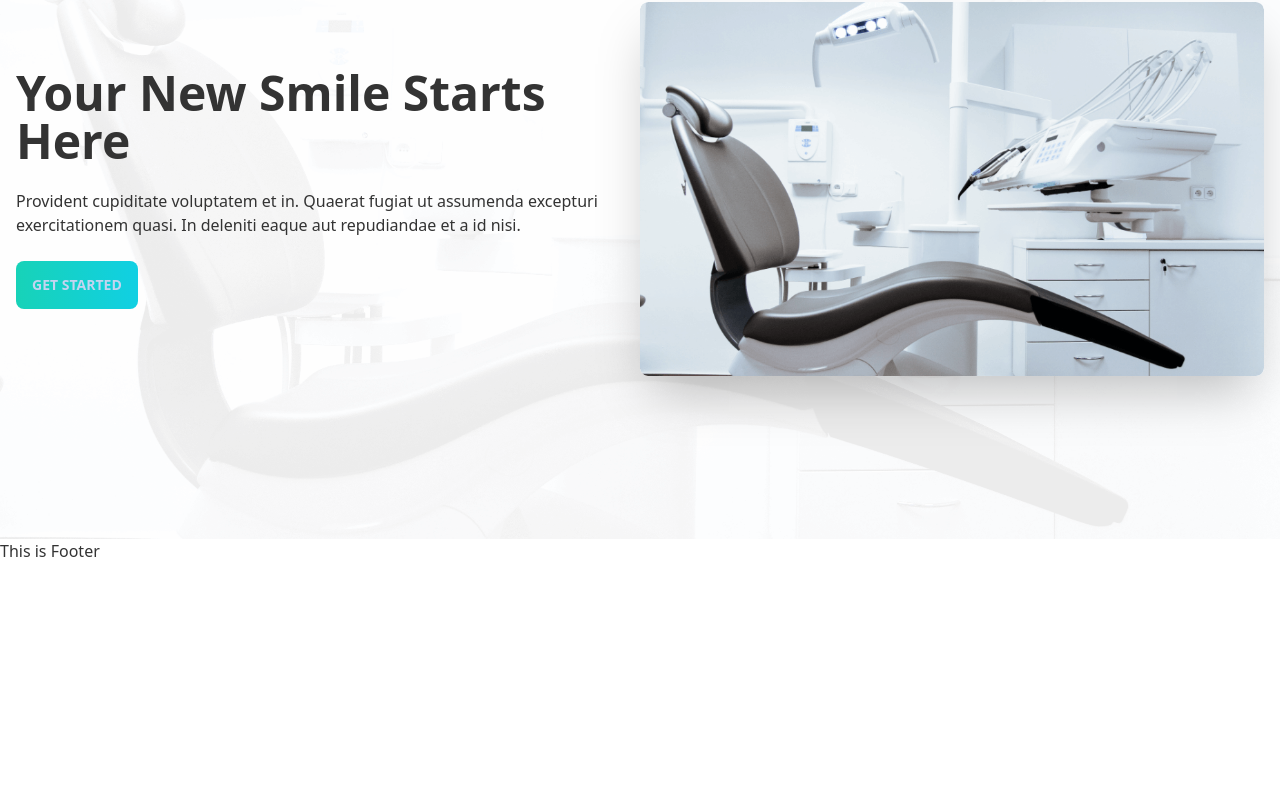
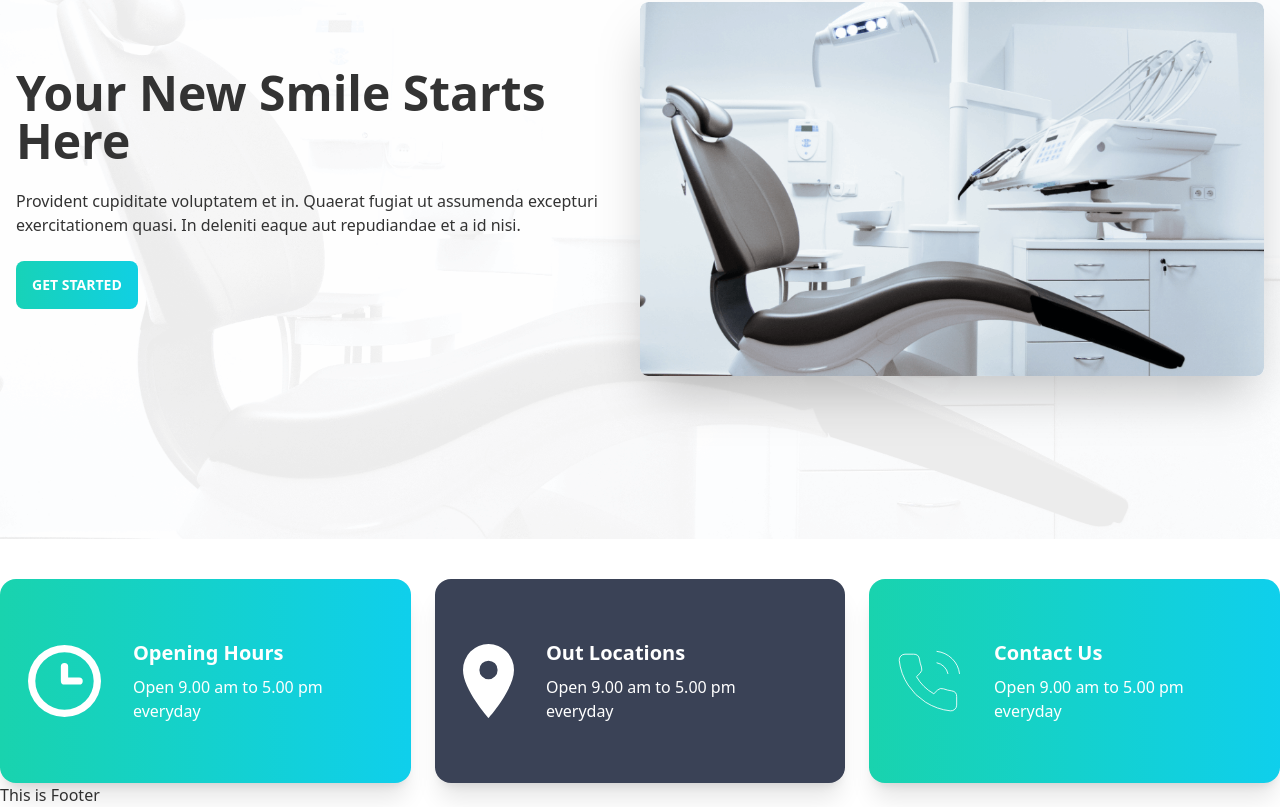
Before and after one commit to NoobCoder-404/doctor-portal-client, a React (Create React App) app: page / in a window 1280 px wide. Shown: the part 249-1056 px from the top of the page. Before the commit the page ends 812 px from the top, so only its background shows below. Built offline with nearby package versions, Linux system fonts and the light colour scheme.

Commit message:
infoCard added

```diff
--- a/src/Components/Button/Button.js
+++ b/src/Components/Button/Button.js
@@ -4,7 +4,7 @@ import './Button.css';
 const Button = ({ children }) => {
   return (
     <div>
-      <button className="btn button-design ">{children}</button>
+      <button className="btn button-design text-white">{children}</button>
     </div>
   );
 };
--- a/src/Pages/Home/Home/Home.js
+++ b/src/Pages/Home/Home/Home.js
@@ -1,10 +1,12 @@
 import React from 'react';
+import InfoCards from '../../InfoCards.js/InfoCards';
 import Banner from '../Banner/Banner';
 
 const Home = () => {
   return (
     <div>
       <Banner />
+      <InfoCards />
     </div>
   );
 };
--- /dev/null
+++ b/src/Pages/InfoCards.js/InfoCard/InfoCard.js
@@ -0,0 +1,20 @@
+/* eslint-disable react/prop-types */
+import React from 'react';
+
+const InfoCard = ({ card }) => {
+  const { name, description, icon, bgColor } = card;
+
+  return (
+    <div className={`card card-side bg-base-100 shadow-xl ${bgColor} p-7 text-white`}>
+      <figure>
+        <img src={icon} alt="Movie" />
+      </figure>
+      <div className="card-body">
+        <h2 className="card-title"> {name} </h2>
+        <p> {description} </p>
+      </div>
+    </div>
+  );
+};
+
+export default InfoCard;
--- /dev/null
+++ b/src/Pages/InfoCards.js/InfoCards.js
@@ -0,0 +1,37 @@
+import React from 'react';
+import clock from '../../Assets/icons/clock.svg';
+import marker from '../../Assets/icons/marker.svg';
+import phone from '../../Assets/icons/phone.svg';
+import InfoCard from './InfoCard/InfoCard';
+
+const InfoCards = () => {
+  const cardData = [
+    {
+      name: 'Opening Hours',
+      description: 'Open 9.00 am to 5.00 pm everyday',
+      icon: clock,
+      bgColor: 'bg-gradient-to-r from-secondary to-accent'
+    },
+    {
+      name: 'Out Locations',
+      description: 'Open 9.00 am to 5.00 pm everyday',
+      icon: marker,
+      bgColor: 'bg-primary'
+    },
+    {
+      name: 'Contact Us',
+      description: 'Open 9.00 am to 5.00 pm everyday',
+      icon: phone,
+      bgColor: 'bg-gradient-to-r from-secondary to-accent'
+    }
+  ];
+  return (
+    <div className="mt-10 grid gap-6 sm:grid-cols-1 md:grid-cols-2 lg:grid-cols-3">
+      {cardData.map((card, i) => (
+        <InfoCard key={i} card={card}></InfoCard>
+      ))}
+    </div>
+  );
+};
+
+export default InfoCards;
--- a/src/Pages/Shared/Navbar/Navbar.js
+++ b/src/Pages/Shared/Navbar/Navbar.js
@@ -6,21 +6,29 @@ const Navbar = () => {
   const menuList = (
     <>
       <li>
-        <NavLink to={'/home'} className="selection:bg-fuchsia-300">
+        <NavLink to={'/home'} className="hover:bg-gray-200 hover:text-black">
           Home
         </NavLink>
       </li>
       <li>
-        <NavLink to={'/about'}>About</NavLink>
+        <NavLink className="hover:bg-gray-200 hover:text-black" to={'/about'}>
+          About
+        </NavLink>
       </li>
       <li>
-        <NavLink to={'/appointment'}>Appointment</NavLink>
+        <NavLink className="hover:bg-gray-200 hover:text-black" to={'/appointment'}>
+          Appointment
+        </NavLink>
       </li>
       <li>
-        <NavLink to={'/reviews'}>Reviews</NavLink>
+        <NavLink className="hover:bg-gray-200 hover:text-black" to={'/reviews'}>
+          Reviews
+        </NavLink>
       </li>
       <li>
-        <NavLink to={'/contact'}>Contact Us</NavLink>
+        <NavLink className="hover:bg-gray-200 hover:text-black" to={'/contact'}>
+          Contact Us
+        </NavLink>
       </li>
     </>
   );
--- a/tailwind.config.js
+++ b/tailwind.config.js
@@ -7,13 +7,9 @@ module.exports = {
       {
         doctorsthemes: {
           primary: '#3A4256',
-
           secondary: '#19D3AE',
-
-          accent: '#FFFFFF',
-
+          accent: '#0FCFEC',
           neutral: '#3D4451',
-
           'base-100': '#FFFFFF'
         }
       }
```
